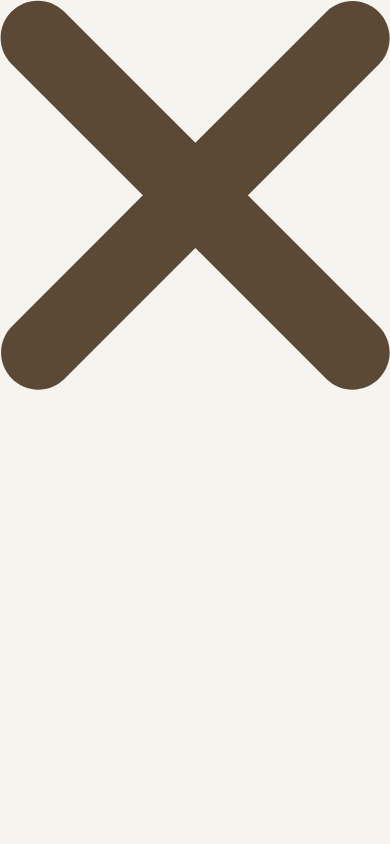
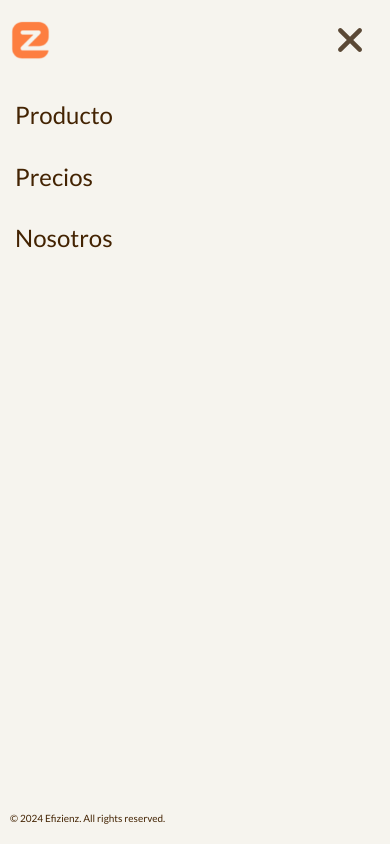
Before and after one commit to MarioFernandezCarballo/efizienz-landing, a React (Create React App) app: page / in a window 390 px wide. Both pictures are taken after a click on the element 336 px from the left and 50 px from the top of the page. Shown: the top 844 px of the page. Built offline with nearby package versions, Linux system fonts and the light colour scheme.

Commit message:
mobile version

```diff
--- a/src/components/ContactForm.js
+++ b/src/components/ContactForm.js
@@ -48,18 +48,6 @@ function ContactForm(props) {
         onChange={(e) => setCompanyName(e.target.value)}
         required
       />
-      <select
-        value={selectedOption}
-        onChange={handleSelectOption}
-        required
-      >
-        <option value="">Seleccione una opción</option>
-        {props.options.map(option => (
-          <option key={option} value={option}>
-            {option}
-          </option>
-        ))}
-      </select>
       <input
         type='text'
         placeholder='Teléfono'
@@ -79,6 +67,18 @@ function ContactForm(props) {
         onChange={(e) => setDescription(e.target.value)}
         rows="4"
       ></textarea>
+      <select
+        value={selectedOption}
+        onChange={handleSelectOption}
+        required
+      >
+        <option value="">Seleccione una opción</option>
+        {props.options.map(option => (
+          <option key={option} value={option}>
+            {option}
+          </option>
+        ))}
+      </select>
       <a href={'#form'} onClick={sendEmail} className='button featured'>
         Enviar
       </a>
--- a/src/components/Header.js
+++ b/src/components/Header.js
@@ -1,4 +1,5 @@
 import { useState } from 'react';
+import { motion, AnimatePresence } from 'framer-motion';
 import logo from '../images/logo.png';
 import logoMini from '../images/logoMini.png';
 import MenuSVG from '../images/MenuSVG';
@@ -20,13 +21,34 @@ export default function Header() {
           <MenuSVG />
         </div>
       </div>
-      {isVisible &&
-        <div className='header-menu-mini light'>
-          <div className='close-button' onClick={() => setIsVisible(false)}>
-            <CloseSVG />
-          </div>
-        </div>
-        }
+      <AnimatePresence>
+        {isVisible && (
+          <motion.div
+            className='header-menu-mini light'
+            initial="hidden"
+            animate="visible"
+            exit="hidden"
+            variants={{hidden: { x: '-100%' }, visible: { x: 0 }
+            }}
+            transition={{ type: 'spring', stiffness: 120 }}
+          >
+            <div className='menu-mini-header'>
+              <div className="header-logo-mini" style={{ backgroundImage: `url(${logoMini})` }} />
+              <div className='close-button' onClick={() => setIsVisible(false)}>
+                <CloseSVG />
+              </div>
+            </div>
+            <div className='mini'>
+              <a onClick={() => setIsVisible(false)} href='#product'>Producto</a>
+              <a onClick={() => setIsVisible(false)} href='#pricing'>Precios</a>
+              <a onClick={() => setIsVisible(false)} href='#us'>Nosotros</a>
+            </div>
+            <footer className="footer-container">
+              <p >© 2024 Efizienz. All rights reserved.</p>
+            </footer>
+          </motion.div>
+        )}
+      </AnimatePresence>
     </header>
   )
 }
--- a/src/index.css
+++ b/src/index.css
@@ -211,15 +211,49 @@ code {
 }
 
 .header-menu-mini {
-  position: absolute;
+  position: fixed;
   top: 0;
   left: 0;
   width: 100vw;
   height: 100vh;
-  z-index: 30;
+  z-index: 9;
+  display: flex;
+  flex-direction: column;
+  align-items: flex-start; /* Align items to the start of the flex-container */
 }
 
+.menu-mini-header {
+  display: flex;
+  width: 100%;
+  margin: 20px 0 0 10px;
+  justify-content: space-between;
+  height: 40px;
+}
 
+.close-button {
+  height: 100%;
+  transform: scale(60%) translateX(-50px);
+  cursor: pointer;
+}
+
+.mini {
+  display: flex;
+  flex-direction: column;
+  justify-content: flex-start;
+  margin: 40px 15px;
+  flex-grow: 1;
+  gap: 5%;
+}
+
+.mini a{
+  text-decoration: none;
+  font-size:x-large;
+  font-weight: 400;
+  transition: all .4s;
+  &:hover {
+    font-weight: 700;
+  }
+}
 
 
 
@@ -539,14 +573,21 @@ code {
   display: flex;
   justify-content: space-between;
   align-items: center;
+  @media (max-width: 768px) {
+    font-size: 10px;
+    padding: 10px;
+  };
 }
 .footer-container nav {
   display: flex;
   gap: 30px;
+  @media (max-width: 768px) {
+    gap: 10px;
+  };
 }
 
 .footer-container p {
-  color: var(--link-light)
+  color: var(--link-light);
 }
 
 .footer-container a {
```
